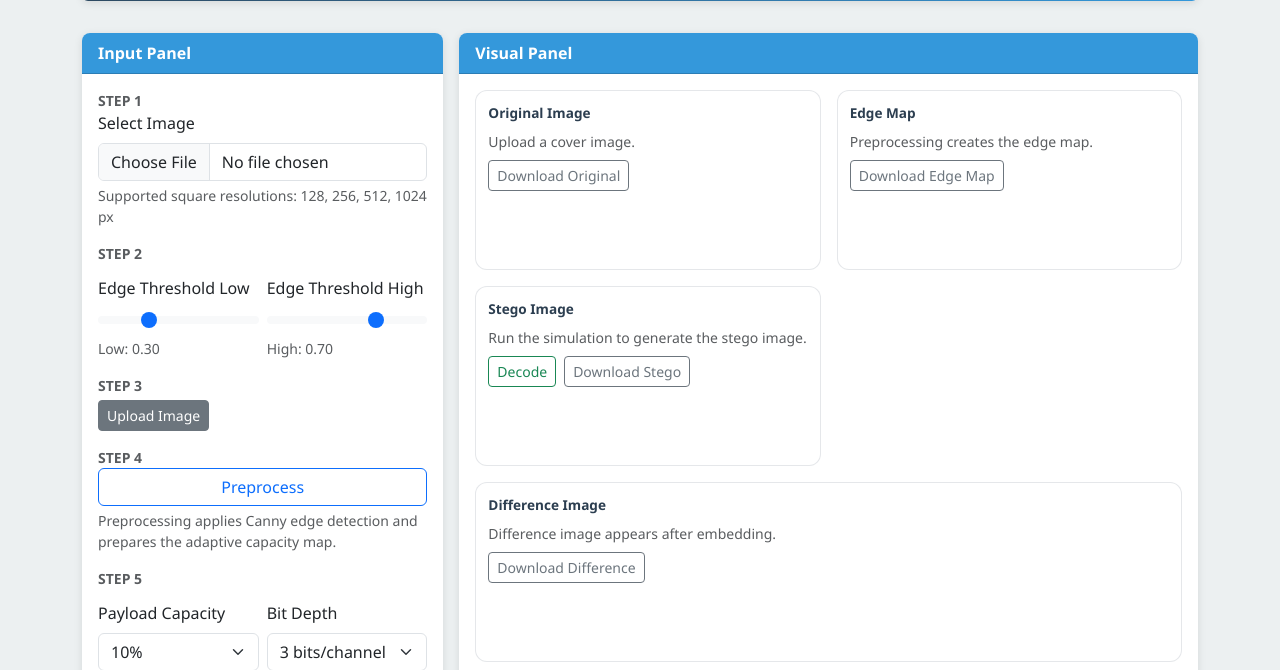
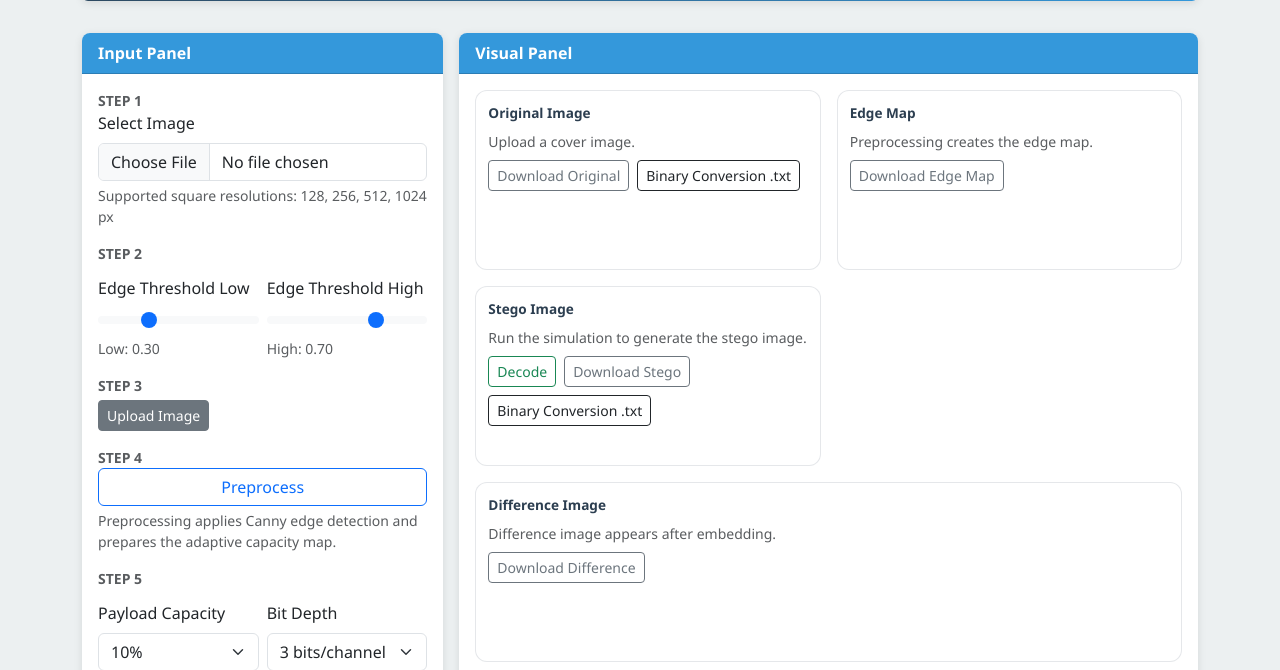
Before and after one commit to persom-netizen/steganography, a Flask app: page / in a window 1280 px wide. Shown: the part 237-907 px from the top of the page. Run offline with Flask 3, Linux system fonts and the light colour scheme; some libraries are stand-ins or nearby versions.

Commit message:
binary conversion is implemented

```diff
--- a/app.py
+++ b/app.py
@@ -3,7 +3,9 @@ import json
 import time
 import uuid
 
-from flask import Flask, jsonify, render_template, request, send_from_directory
+import numpy as np
+from PIL import Image
+from flask import Flask, Response, jsonify, render_template, request, send_from_directory
 
 from backend.adaptive_lsb_engine import (
     LSBError,
@@ -134,6 +136,29 @@ def _save_uploaded_file(uploaded, folder: str, prefix: str) -> str:
     final_path = os.path.join(folder, final_name)
     uploaded.save(final_path)
     return final_path
+
+
+def _load_rgb_flat_uint8(path: str) -> np.ndarray:
+    with Image.open(path) as image:
+        return np.array(image.convert("RGB"), dtype=np.uint8).reshape(-1)
+
+
+def _binary_text_from_image(image_path: str, compare_path: str | None = None, mark_changes: bool = False) -> str:
+    values = _load_rgb_flat_uint8(image_path)
+    compare_values = None
+    if compare_path:
+        compare_values = _load_rgb_flat_uint8(compare_path)
+        if compare_values.shape != values.shape:
+            raise LSBError("Original and stego image dimensions do not match")
+
+    lines: list[str] = []
+    for idx, value in enumerate(values):
+        bits = format(int(value), "08b")
+        if mark_changes and compare_values is not None and int(value) != int(compare_values[idx]):
+            lines.append(f"{idx}\tC{bits}")
+        else:
+            lines.append(f"{idx}\t{bits}")
+    return "\n".join(lines)
 
 
 def create_app() -> Flask:
@@ -513,6 +538,42 @@ def create_app() -> Flask:
             return jsonify({"error": "Simulation not found"}), 404
         return jsonify(sim)
 
+    @flask_app.get("/api/simulation/<int:simulation_id>/binary-export")
+    def binary_export(simulation_id: int):
+        sim = get_simulation(simulation_id)
+        if not sim:
+            return jsonify({"error": "Simulation not found"}), 404
+
+        target = (request.args.get("target") or "").strip().lower()
+        if target not in {"original", "stego"}:
+            return jsonify({"error": "target must be 'original' or 'stego'"}), 400
+
+        original_path = sim.get("image_path")
+        stego_path = sim.get("stego_image_path")
+        if not original_path:
+            return jsonify({"error": "Original image not available"}), 400
+        if target == "stego" and not stego_path:
+            return jsonify({"error": "Stego image not available. Run the simulation first."}), 400
+
+        export_path = original_path if target == "original" else stego_path
+        if not export_path or not os.path.exists(export_path):
+            return jsonify({"error": "Requested image file not found"}), 404
+
+        compare_path = original_path if target == "stego" else None
+        mark_changes = target == "stego"
+
+        try:
+            binary_text = _binary_text_from_image(export_path, compare_path=compare_path, mark_changes=mark_changes)
+        except (OSError, ValueError, LSBError) as error:
+            return jsonify({"error": f"Unable to generate binary export: {error}"}), 400
+
+        filename = f"{target}_binary_sim_{simulation_id}.txt"
+        return Response(
+            binary_text,
+            mimetype="text/plain; charset=utf-8",
+            headers={"Content-Disposition": f"attachment; filename={filename}"},
+        )
+
     @flask_app.get("/results/<path:filename>")
     def serve_results_file(filename: str):
         directory = flask_app.config["RESULTS_FOLDER"]
--- a/static/js/script.js
+++ b/static/js/script.js
@@ -82,6 +82,15 @@ async function downloadImageByPath(pathValue, route, filename) {
   const resp = await fetch(url);
   if (!resp.ok) throw new Error("Unable to download image");
   triggerDownload(await resp.blob(), `${filename}.png`);
+}
+
+async function downloadBinaryExport(target) {
+  if (!currentSimulation?.id && !currentSimulation?.simulation_id) {
+    throw new Error("Simulation is not loaded yet");
+  }
+  const simulationId = Number(currentSimulation.id || currentSimulation.simulation_id || 1);
+  const blob = await api(`/api/simulation/${simulationId}/binary-export?target=${encodeURIComponent(target)}`);
+  triggerDownload(blob, `${target}_binary_sim_${simulationId}.txt`);
 }
 
 function loadImage(url) { return new Promise((resolve, reject) => { const img = new Image(); img.onload = () => resolve(img); img.onerror = reject; img.src = `${url}?t=${Date.now()}`; }); }
@@ -191,6 +200,22 @@ async function runMatrixAnalysis() {
 
   Object.entries({ "download-original-btn": {route: "/uploads", path: () => currentSimulation?.image_path, filename: "original_image"}, "download-edge-btn": {route: "/results", path: () => currentSimulation?.edge_map_path, filename: "edge_map"}, "download-stego-btn": {route: "/results", path: () => currentSimulation?.stego_image_path, filename: "stego_image"}, "download-difference-btn": {route: "/results", path: () => currentSimulation?.difference_image_path, filename: "difference_image"} }).forEach(([buttonId, cfg]) => { const b = el(buttonId); if (!b) return; b.addEventListener("click", async () => { try { await downloadImageByPath(cfg.path(), cfg.route, cfg.filename); } catch (e) { setStatus(e.message, "danger"); } }); });
 
+  const binaryOriginalBtn = el("binary-original-btn");
+  if (binaryOriginalBtn) {
+    binaryOriginalBtn.addEventListener("click", async () => {
+      try { await downloadBinaryExport("original"); }
+      catch (e) { setStatus(e.message, "danger"); }
+    });
+  }
+
+  const binaryStegoBtn = el("binary-stego-btn");
+  if (binaryStegoBtn) {
+    binaryStegoBtn.addEventListener("click", async () => {
+      try { await downloadBinaryExport("stego"); }
+      catch (e) { setStatus(e.message, "danger"); }
+    });
+  }
+
   const downloadCollageBtn = el("download-collage-btn"); if (downloadCollageBtn) downloadCollageBtn.addEventListener("click", async () => { try { await downloadCollage(); } catch (e) { setStatus(e.message, "danger"); } });
 
   const matrixRunBtn = el("matrix-run-btn"); if (matrixRunBtn) matrixRunBtn.addEventListener("click", async () => { try { await runMatrixAnalysis(); } catch (e) { setStatus(e.message, "danger"); } });
--- a/templates/index.html
+++ b/templates/index.html
@@ -106,7 +106,10 @@
               <figcaption>Original Image</figcaption>
               <img id="original-image-preview" class="img-fluid border rounded d-none" alt="Original cover image preview">
               <div id="original-image-empty" class="text-muted small">Upload a cover image.</div>
-              <button id="download-original-btn" class="btn btn-outline-secondary btn-sm mt-2">Download Original</button>
+              <div class="d-flex gap-2 mt-2 flex-wrap">
+                <button id="download-original-btn" class="btn btn-outline-secondary btn-sm">Download Original</button>
+                <button id="binary-original-btn" class="btn btn-outline-dark btn-sm">Binary Conversion .txt</button>
+              </div>
             </figure>
 
             <figure class="visual-frame">
@@ -120,9 +123,10 @@
               <figcaption>Stego Image</figcaption>
               <img id="stego-image-preview" class="img-fluid border rounded d-none" alt="Stego image preview">
               <div id="stego-image-empty" class="text-muted small">Run the simulation to generate the stego image.</div>
-              <div class="d-flex gap-2 mt-2">
+              <div class="d-flex gap-2 mt-2 flex-wrap">
                 <button id="decode-btn" class="btn btn-outline-success btn-sm">Decode</button>
                 <button id="download-stego-btn" class="btn btn-outline-secondary btn-sm">Download Stego</button>
+                <button id="binary-stego-btn" class="btn btn-outline-dark btn-sm">Binary Conversion .txt</button>
               </div>
             </figure>
 
```
